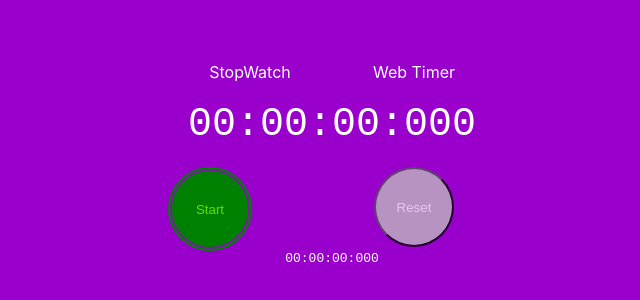
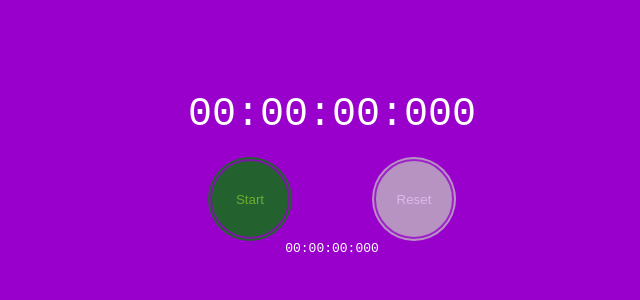
Before and after one commit to mar1n/stopwatch, a React (Create React App) app: page / in a window 1280 px wide. Shown: the part 108-408 px from the top of the page, without its empty margins (308-948 px from the left). Built offline with nearby package versions, Linux system fonts and the light colour scheme.

Commit message:
remove clock title,  project name etc.

```diff
--- a/src/App.css
+++ b/src/App.css
@@ -86,6 +86,7 @@ li {
   outline: none;
   opacity: 0.77;
   color: #fff;
+  border: 2px solid #9900cc;
 }
 
 .resetButton {
@@ -96,6 +97,7 @@ li {
   outline: none;
   opacity: 0.77;
   color: #fff;
+  border: 2px solid #9900cc;
 }
 
 .pane {
@@ -142,7 +144,8 @@ li {
   background-color: green;
   padding: 2px;
   border-radius: 50%;
-
+  opacity: 0.77;
+  margin: auto;
 }
 
 .buttonBoxStop {
@@ -151,5 +154,25 @@ li {
   background-color: red;
   padding: 2px;
   border-radius: 50%;
+  opacity: 0.77;
+  margin: auto;
+}
+.buttonBoxLap {
+  width: 80px;
+  height: 80px;
+  background-color: silver;
+  padding: 2px;
+  border-radius: 50%;
+  opacity: 0.77;
+  margin: auto;
+}
 
+.buttonBoxReset {
+  width: 80px;
+  height: 80px;
+  background-color: silver;
+  padding: 2px;
+  border-radius: 50%;
+  opacity: 0.77;
+  margin: auto;
 }
--- a/src/StopWatchDashBoard.js
+++ b/src/StopWatchDashBoard.js
@@ -95,7 +95,6 @@ const StopWatchDashBoard = () => {
         );
     };
 
-console.log(lap);
         return (
             <div className='stopwatch'>
                 <Timer
--- a/src/Timer.js
+++ b/src/Timer.js
@@ -5,15 +5,13 @@ const Timer = ({ time, single, onStartClick, onStopClick, onResetClick, onLapCli
     const timer = time.map((times) =>
         <div key={times.title} className='timer'>
             <Time
-                title={times.title}
-                project={times.project}
                 elapsed={times.elapsed}
                 runningSince={times.runningSince}
             />
         </div>
     );
-    const singleLap = single.map((times) =>
-        <div key={times.title} className='timer'>
+    const singleLap = single.map((times, index) =>
+        <div key={index} className='timer'>
             <Time
                 elapsed={times.elapsed}
                 runningSince={times.runningSince}
--- a/src/TimerActionButton.js
+++ b/src/TimerActionButton.js
@@ -11,7 +11,7 @@ const TimerActionButton = ({ timerIsRunning, onStopClick, onLapClick, onStartCli
                         Stop
                     </button>
                     </div>
-                    <div className='buttonBox2'>
+                    <div className='buttonBoxLap'>
                     <button
                         className='lapButton'
                         onClick={onLapClick}
@@ -31,7 +31,7 @@ const TimerActionButton = ({ timerIsRunning, onStopClick, onLapClick, onStartCli
                         Start
                     </button>
                     </div>
-                    <div className='buttonBox2'>
+                    <div className='buttonBoxReset'>
                     <button
                         className='resetButton'
                         onClick={onResetClick}
```
